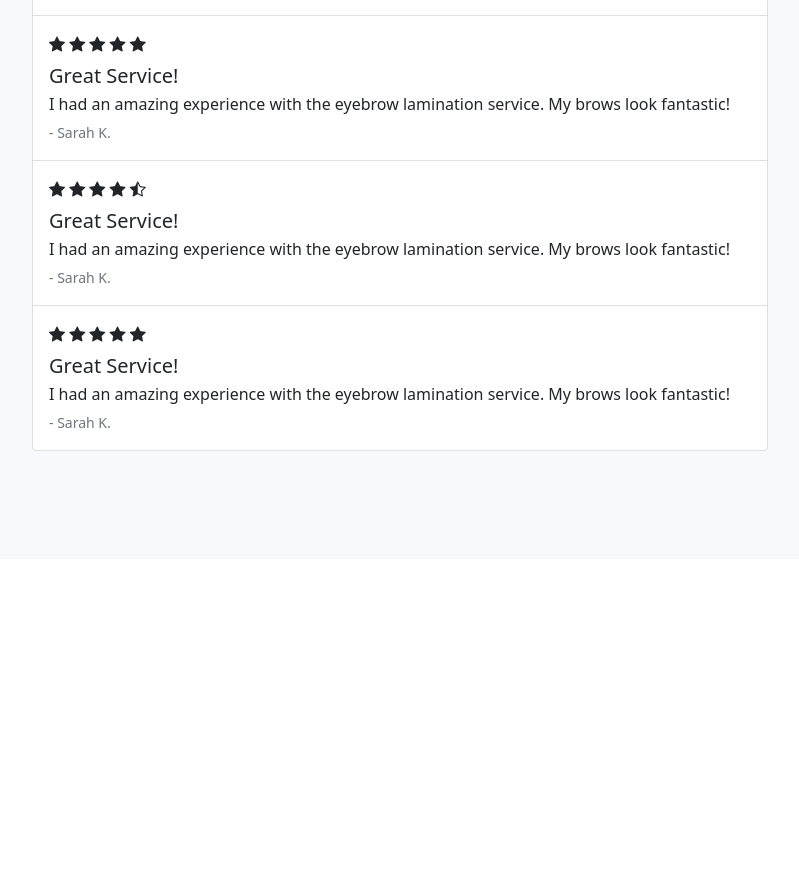
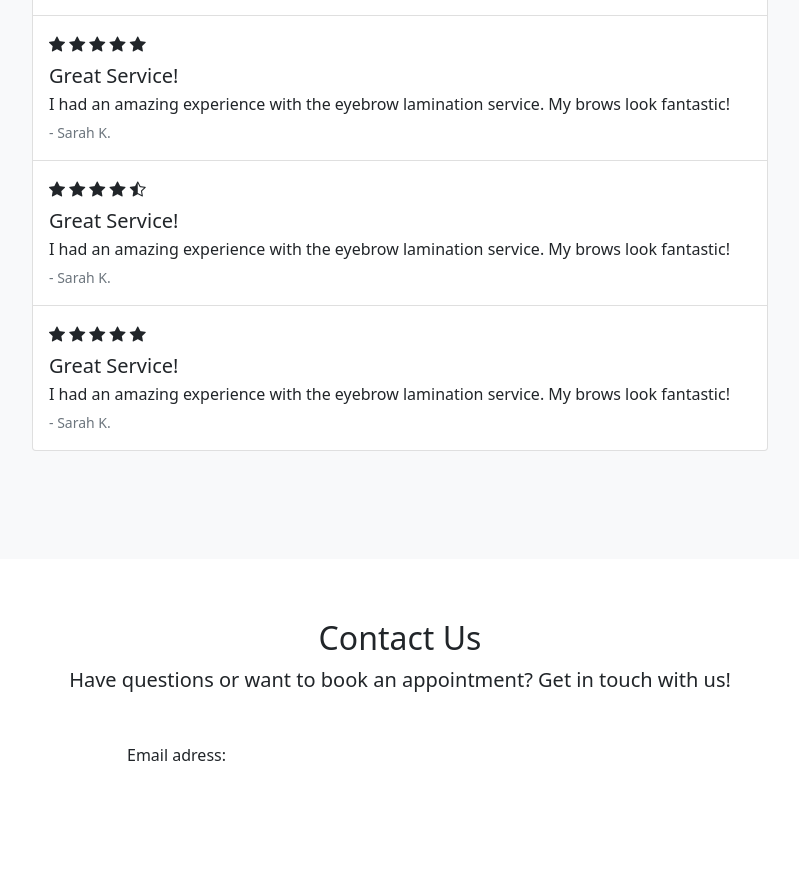
Before and after one commit to blackaslife/Eyebrow-project-Bootstrap5, a plain HTML site: page index.html in a window 1280 px wide. Shown: the part 2882-3765 px from the top of the page, without its empty margins (240-1039 px from the left). Before the commit the page ends 3441 px from the top, so only its background shows below. Drawn offline with nearby package versions, Linux system fonts and the light colour scheme.

Commit message:
start form

```diff
--- a/index.html
+++ b/index.html
@@ -287,6 +287,23 @@
     </div>
   </section>
 <!-- contact form -->
+<!-- form-control, form-label, form-select, input-group, input-group-text -->
+    <section id="contact">
+        <div class="container-lg">
+            <div class="text-center">
+                <h2>Contact Us</h2>
+                <p class="lead">Have questions or want to book an appointment? Get in touch with us!</p>
+            </div>
+
+            <div class="row justify-content-center my-5">
+                <div class="col-lg-6">
+                    <form>
+                        <label for="email" class="form-label">Email adress:</label>
+                    </form>
+                </div>
+            </div>
+        </div>
+    </section>
     <script src="https://cdn.jsdelivr.net/npm/bootstrap@5.0.2/dist/js/bootstrap.bundle.min.js"
     integrity="sha384-MrcW6ZMFYlzcLA8Nl+NtUVF0sA7MsXsP1UyJoMp4YLEuNSfAP+JcXn/tWtIaxVXM"
     crossorigin="anonymous"></script>
```
